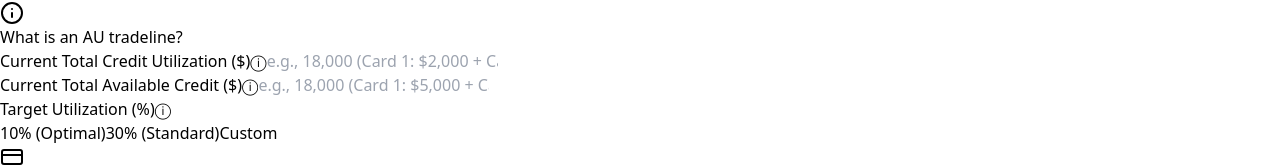
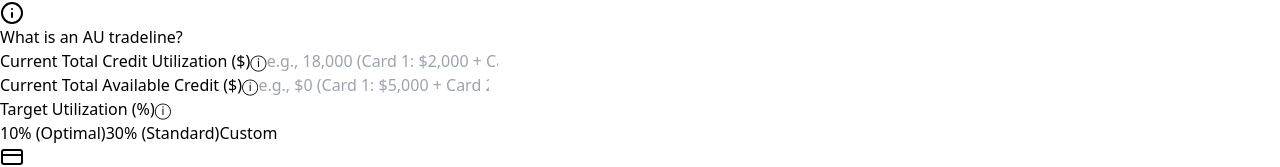
Before and after one commit to 12TribesofIsrael/AU-Calculator, a React (Vite) app in the folder project/: page / in a window 1280 px wide. Shown: the part 119-286 px from the top of the page. Built offline with nearby package versions, Linux system fonts and the light colour scheme.

Commit message:
Update Calculator.tsx

```diff
--- a/project/src/components/Calculator.tsx
+++ b/project/src/components/Calculator.tsx
@@ -126,13 +126,13 @@ const Calculator: React.FC = () => {
             <div>
               <label className="block text-sm font-semibold text-gray-700 mb-2">
                 Current Total Available Credit ($)
-                <span className="text-blue-600 cursor-help ml-1" title="The sum of all credit limits across your active revolving credit accounts (typically credit cards). This is how much credit you could use if all your cards were maxed out.">ⓘ</span>
+                <span className="text-blue-600 cursor-help ml-1" title="The sum of all credit limits across your active revolving credit accounts (typically credit cards) not spent. This is how much credit you could use if all your cards were not maxed out.">ⓘ</span>
               </label>
               <input
                 type="text"
                 value={currentCredit}
                 onChange={(e) => setCurrentCredit(formatNumber(e.target.value))}
-                placeholder="e.g., 18,000 (Card 1: $5,000 + Card 2: $10,000 + Card 3: $3,000)"
+                placeholder="e.g., $0 (Card 1: $5,000 + Card 2: $10,000 + Card 3: $3,000)"
                 className="w-full px-4 py-3 border border-gray-300 rounded-lg focus:ring-2 focus:ring-blue-500 focus:border-transparent transition-all"
               />
             </div>
```
